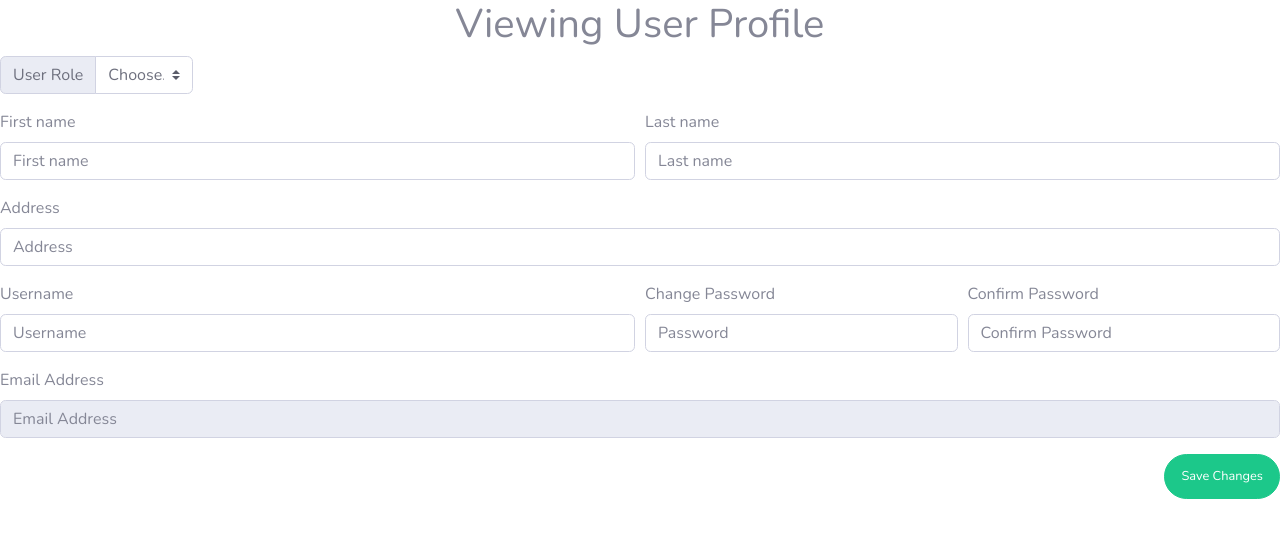
After one commit to neilnahid1/TodoApp, a PHP site: page /html/index_profile.html in a window 1280 px wide. The commit adds this page. Shown: the top 538 px of the page. Run offline with PHP 8.4, Linux system fonts and the light colour scheme.

Commit message:
added a user profile functionality

```diff
--- /dev/null
+++ b/html/index_profile.html
@@ -0,0 +1,71 @@
+<!DOCTYPE html>
+<!-- Custom fonts for this template-->
+<link href="../vendor/fontawesome-free/css/all.min.css" rel="stylesheet" type="text/css">
+<link
+    href="https://fonts.googleapis.com/css?family=Nunito:200,200i,300,300i,400,400i,600,600i,700,700i,800,800i,900,900i"
+    rel="stylesheet">
+
+<!-- Custom styles for this template-->
+<link href="../css/sb-admin-2.min.css" rel="stylesheet">
+<p class="h1 text-center">Viewing User Profile</p>
+<form class="user" action="javascript: updateUserProfile()" id="userProfile">
+    <input type="text" hidden name="Type" value="updateUser">
+    <input type="text" hidden name="UserID" id="UserID">
+    <div class="row">
+        <div class="col-2">
+                <div class="input-group mb-3">
+                        <div class="input-group-prepend">
+                            <label class="input-group-text" for="inputGroupSelect01">User Role</label>
+                        </div>
+                        <select class="custom-select" name="RoleID" id="RoleID">
+                            <option selected>Choose...</option>
+                            <option value="1">Admin</option>
+                            <option value="2">User</option>
+                        </select>
+                    </div>
+        </div>
+
+    </div>
+    <div class="form-row">
+        <div class="form-group col-md-6">
+            <label for="inputEmail4">First name</label>
+            <input id="FirstName" name="FirstName" type="text" required class="form-control" id="inputEmail4"
+                placeholder="First name">
+        </div>
+        <div class="form-group col-md-6">
+            <label for="inputPassword4">Last name</label>
+            <input id="LastName" name="LastName" type="text" required class="form-control" id="inputPassword4"
+                placeholder="Last name">
+        </div>
+    </div>
+    <div class="form-group">
+        <label for="inputPassword4">Address</label>
+        <input id="Address" name="Address" type="text" required class="form-control" id="inputPassword4"
+            placeholder="Address">
+    </div>
+    <div class="form-row">
+        <div class="form-group col-md-6">
+            <label for="inputEmail4">Username</label>
+            <input id="Username" name="Username" type="text" required class="form-control" id="inputEmail4"
+                placeholder="Username">
+        </div>
+        <div class="form-group col-md-3">
+            <label for="inputPassword4">Change Password</label>
+            <input id="Password" name="Password" type="password" class="form-control" id="inputPassword4"
+                placeholder="Password">
+        </div>
+        <div class="form-group col-md-3">
+            <label for="inputPassword4">Confirm Password</label>
+            <input id="ConfirmPassword" name="ConfirmPassword" type="password" class="form-control" id="inputPassword4"
+                placeholder="Confirm Password">
+        </div>
+    </div>
+    <div class="form-group">
+        <label for="inputPassword4">Email Address</label>
+        <input id="EmailAddress" name="EmailAddress" readonly type="email" required class="form-control"
+            id="inputPassword4" placeholder="Email Address">
+    </div>
+
+    <p class="text-danger" id='response'></p>
+    <button type="submit" style="float:right" class="btn btn-success btn-user">Save Changes</button>
+</form>
```
Also changed, not shown: index.php (+27 -7 lines), php/users/process.php (+19 -11 lines), php/users/users.php (+12 -2 lines).
